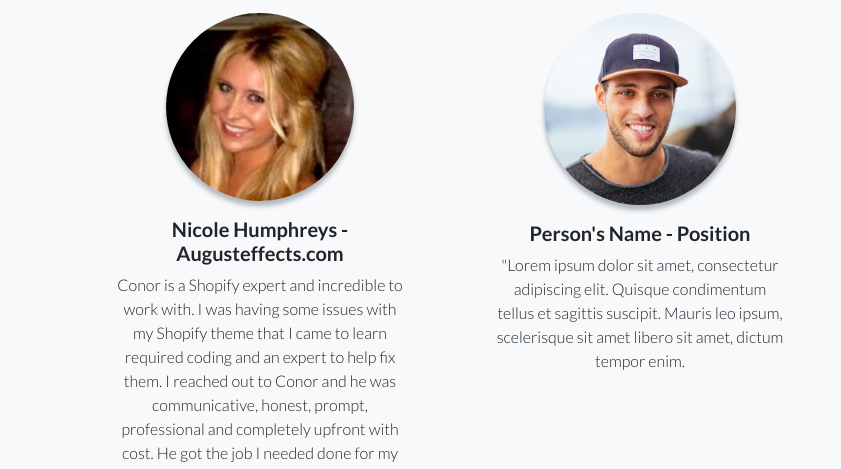
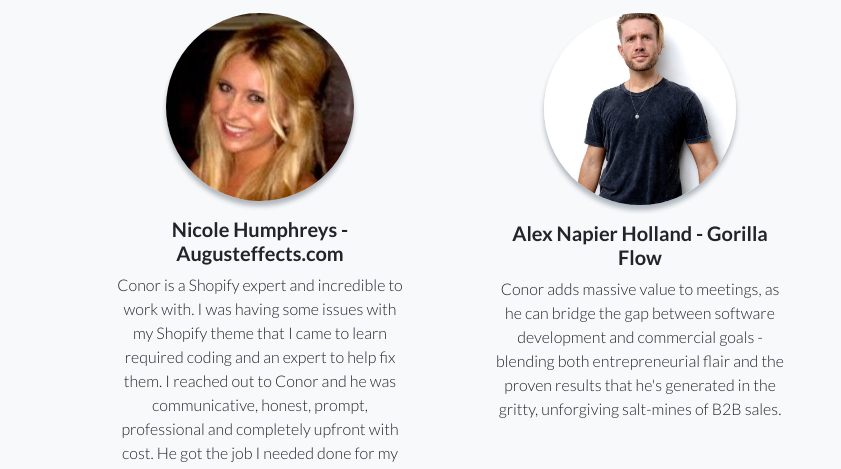
Before and after one commit to cwmacken/conormackenv3, a website: page index.html in a window 1280 px wide. Shown: the part 2593-3062 px from the top of the page, 0-841 px from the left. Drawn offline with Linux system fonts and the light colour scheme.

Commit message:
add alex h

```diff
--- a/index.html
+++ b/index.html
@@ -190,11 +190,13 @@
           </a>
         </div>
         <div class="col-lg-4">
-          <div class="testimonial-item mx-auto mb-5 mb-lg-0">
-            <img class="img-fluid rounded-circle mb-3" src="img/testimonials-2.jpg" alt="">
-            <h5>Person's Name - Position</h5>
-            <p class="font-weight-light mb-0">"Lorem ipsum dolor sit amet, consectetur adipiscing elit. Quisque condimentum tellus et sagittis suscipit. Mauris leo ipsum, scelerisque sit amet libero sit amet, dictum tempor enim.</p>
-          </div>
+          <a target="_blank" href="https://gorillaflow.com/">
+            <div class="testimonial-item mx-auto mb-5 mb-lg-0">
+              <img class="img-fluid rounded-circle mb-3" src="img/alex-h.jpg" alt="">
+              <h5>Alex Napier Holland - Gorilla Flow</h5>
+              <p class="font-weight-light mb-0">Conor adds massive value to meetings, as he can bridge the gap between software development and commercial goals - blending both entrepreneurial flair and the proven results that he's generated in the gritty, unforgiving salt-mines of B2B sales.</p>
+            </div>
+          </a>
         </div>
         <div class="col-lg-4">
           <a target="_blank" href="https://www.linkedin.com/in/kevin-tague-1a31092/">
```
Also changed, not shown: img/alex-h.jpg (added).
